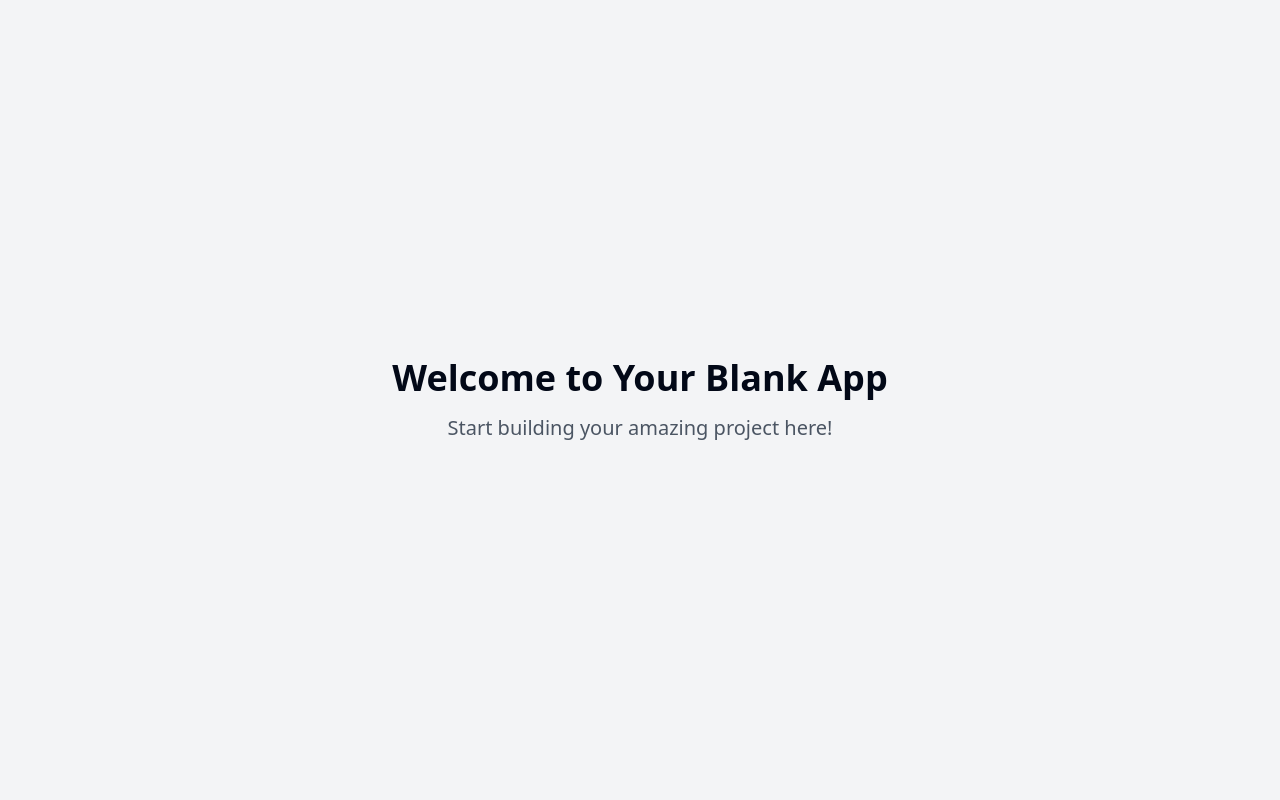
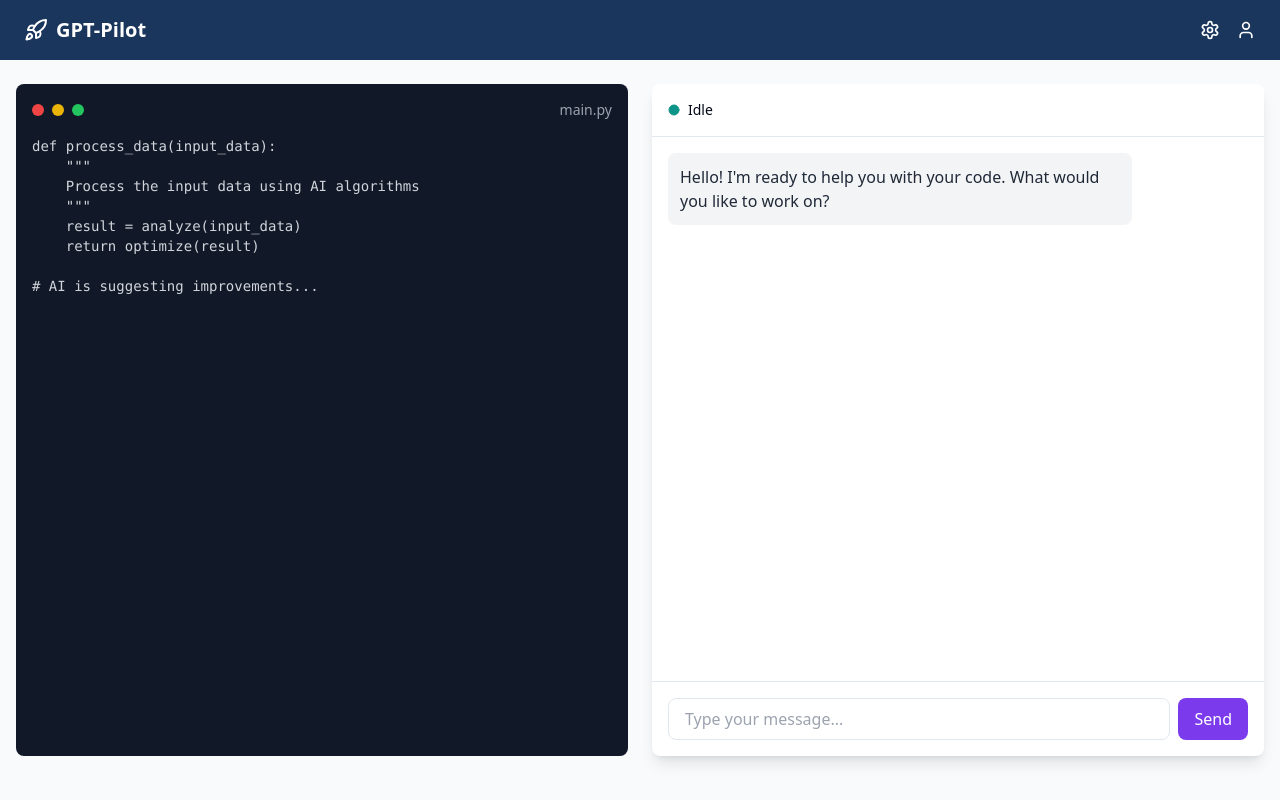
Before and after one commit to Stevo-G-Swag/gpt-pilot-mockup-journey, a React (Vite) app: page / in a window 1280 px wide. Built offline with nearby package versions, Linux system fonts and the light colour scheme.

Commit message:
Create GPT-Pilot Mockup
Implement a mockup for GPT-Pilot based on the Pythagora vs Extension concept. This initial setup will provide a foundation for further development and enhancements.
[skip gpt_engineer]

```diff
--- /dev/null
+++ b/src/components/ChatInterface.tsx
@@ -0,0 +1,64 @@
+import { useState } from "react";
+import StatusIndicator from "./StatusIndicator";
+
+const ChatInterface = () => {
+  const [messages, setMessages] = useState([
+    { role: "assistant", content: "Hello! I'm ready to help you with your code. What would you like to work on?" }
+  ]);
+  const [input, setInput] = useState("");
+
+  const handleSubmit = (e: React.FormEvent) => {
+    e.preventDefault();
+    if (!input.trim()) return;
+
+    setMessages([...messages, { role: "user", content: input }]);
+    setInput("");
+  };
+
+  return (
+    <div className="flex flex-col h-full bg-white rounded-lg shadow-lg">
+      <div className="p-4 border-b">
+        <StatusIndicator status="idle" />
+      </div>
+
+      <div className="flex-1 overflow-auto p-4 space-y-4">
+        {messages.map((message, index) => (
+          <div
+            key={index}
+            className={`flex ${message.role === "user" ? "justify-end" : "justify-start"}`}
+          >
+            <div
+              className={`max-w-[80%] rounded-lg p-3 ${
+                message.role === "user"
+                  ? "bg-accent text-white"
+                  : "bg-gray-100 text-gray-800"
+              }`}
+            >
+              {message.content}
+            </div>
+          </div>
+        ))}
+      </div>
+
+      <form onSubmit={handleSubmit} className="p-4 border-t">
+        <div className="flex gap-2">
+          <input
+            type="text"
+            value={input}
+            onChange={(e) => setInput(e.target.value)}
+            placeholder="Type your message..."
+            className="flex-1 px-4 py-2 border rounded-lg focus:outline-none focus:ring-2 focus:ring-accent"
+          />
+          <button
+            type="submit"
+            className="px-4 py-2 bg-accent text-white rounded-lg hover:bg-accent/90 transition-colors"
+          >
+            Send
+          </button>
+        </div>
+      </form>
+    </div>
+  );
+};
+
+export default ChatInterface;
--- /dev/null
+++ b/src/components/CodeEditor.tsx
@@ -0,0 +1,26 @@
+const CodeEditor = () => {
+  return (
+    <div className="bg-gray-900 rounded-lg p-4 h-full">
+      <div className="flex items-center justify-between mb-4">
+        <div className="flex gap-2">
+          <div className="w-3 h-3 rounded-full bg-red-500"></div>
+          <div className="w-3 h-3 rounded-full bg-yellow-500"></div>
+          <div className="w-3 h-3 rounded-full bg-green-500"></div>
+        </div>
+        <span className="text-gray-400 text-sm">main.py</span>
+      </div>
+      <pre className="text-gray-300 font-mono text-sm">
+        <code>{`def process_data(input_data):
+    """
+    Process the input data using AI algorithms
+    """
+    result = analyze(input_data)
+    return optimize(result)
+
+# AI is suggesting improvements...`}</code>
+      </pre>
+    </div>
+  );
+};
+
+export default CodeEditor;
--- /dev/null
+++ b/src/components/Navigation.tsx
@@ -0,0 +1,24 @@
+import { Rocket, Settings, User } from "lucide-react";
+
+const Navigation = () => {
+  return (
+    <nav className="bg-primary px-6 py-4">
+      <div className="flex items-center justify-between">
+        <div className="flex items-center gap-2">
+          <Rocket className="h-6 w-6 text-white" />
+          <span className="text-xl font-bold text-white">GPT-Pilot</span>
+        </div>
+        <div className="flex items-center gap-4">
+          <button className="text-white hover:text-secondary transition-colors">
+            <Settings className="h-5 w-5" />
+          </button>
+          <button className="text-white hover:text-secondary transition-colors">
+            <User className="h-5 w-5" />
+          </button>
+        </div>
+      </div>
+    </nav>
+  );
+};
+
+export default Navigation;
--- /dev/null
+++ b/src/components/StatusIndicator.tsx
@@ -0,0 +1,22 @@
+import { Circle } from "lucide-react";
+
+interface StatusIndicatorProps {
+  status: "idle" | "thinking" | "error";
+}
+
+const StatusIndicator = ({ status }: StatusIndicatorProps) => {
+  const statusStyles = {
+    idle: "text-secondary",
+    thinking: "text-accent animate-pulse-slow",
+    error: "text-red-500",
+  };
+
+  return (
+    <div className="flex items-center gap-2">
+      <Circle className={`h-3 w-3 ${statusStyles[status]}`} fill="currentColor" />
+      <span className="text-sm font-medium capitalize">{status}</span>
+    </div>
+  );
+};
+
+export default StatusIndicator;
--- a/src/pages/Index.tsx
+++ b/src/pages/Index.tsx
@@ -1,12 +1,22 @@
-// Update this page (the content is just a fallback if you fail to update the page)
+import Navigation from "@/components/Navigation";
+import CodeEditor from "@/components/CodeEditor";
+import ChatInterface from "@/components/ChatInterface";
 
 const Index = () => {
   return (
-    <div className="min-h-screen flex items-center justify-center bg-gray-100">
-      <div className="text-center">
-        <h1 className="text-4xl font-bold mb-4">Welcome to Your Blank App</h1>
-        <p className="text-xl text-gray-600">Start building your amazing project here!</p>
-      </div>
+    <div className="min-h-screen bg-gray-50">
+      <Navigation />
+
+      <main className="container mx-auto py-6 px-4">
+        <div className="grid grid-cols-1 lg:grid-cols-2 gap-6 h-[calc(100vh-8rem)]">
+          <div className="h-full">
+            <CodeEditor />
+          </div>
+          <div className="h-full">
+            <ChatInterface />
+          </div>
+        </div>
+      </main>
     </div>
   );
 };
--- a/tailwind.config.ts
+++ b/tailwind.config.ts
@@ -25,12 +25,16 @@ export default {
         background: "hsl(var(--background))",
         foreground: "hsl(var(--foreground))",
         primary: {
-          DEFAULT: "hsl(var(--primary))",
-          foreground: "hsl(var(--primary-foreground))",
+          DEFAULT: "#1a365d",
+          foreground: "#ffffff",
         },
         secondary: {
-          DEFAULT: "hsl(var(--secondary))",
-          foreground: "hsl(var(--secondary-foreground))",
+          DEFAULT: "#0d9488",
+          foreground: "#ffffff",
+        },
+        accent: {
+          DEFAULT: "#7c3aed",
+          foreground: "#ffffff",
         },
         destructive: {
           DEFAULT: "hsl(var(--destructive))",
@@ -39,10 +43,6 @@ export default {
         muted: {
           DEFAULT: "hsl(var(--muted))",
           foreground: "hsl(var(--muted-foreground))",
-        },
-        accent: {
-          DEFAULT: "hsl(var(--accent))",
-          foreground: "hsl(var(--accent-foreground))",
         },
         popover: {
           DEFAULT: "hsl(var(--popover))",
@@ -67,10 +67,15 @@ export default {
           from: { height: "var(--radix-accordion-content-height)" },
           to: { height: "0" },
         },
+        pulse: {
+          '0%, 100%': { opacity: '1' },
+          '50%': { opacity: '0.5' },
+        },
       },
       animation: {
         "accordion-down": "accordion-down 0.2s ease-out",
         "accordion-up": "accordion-up 0.2s ease-out",
+        "pulse-slow": "pulse 2s cubic-bezier(0.4, 0, 0.6, 1) infinite",
       },
     },
   },
```
